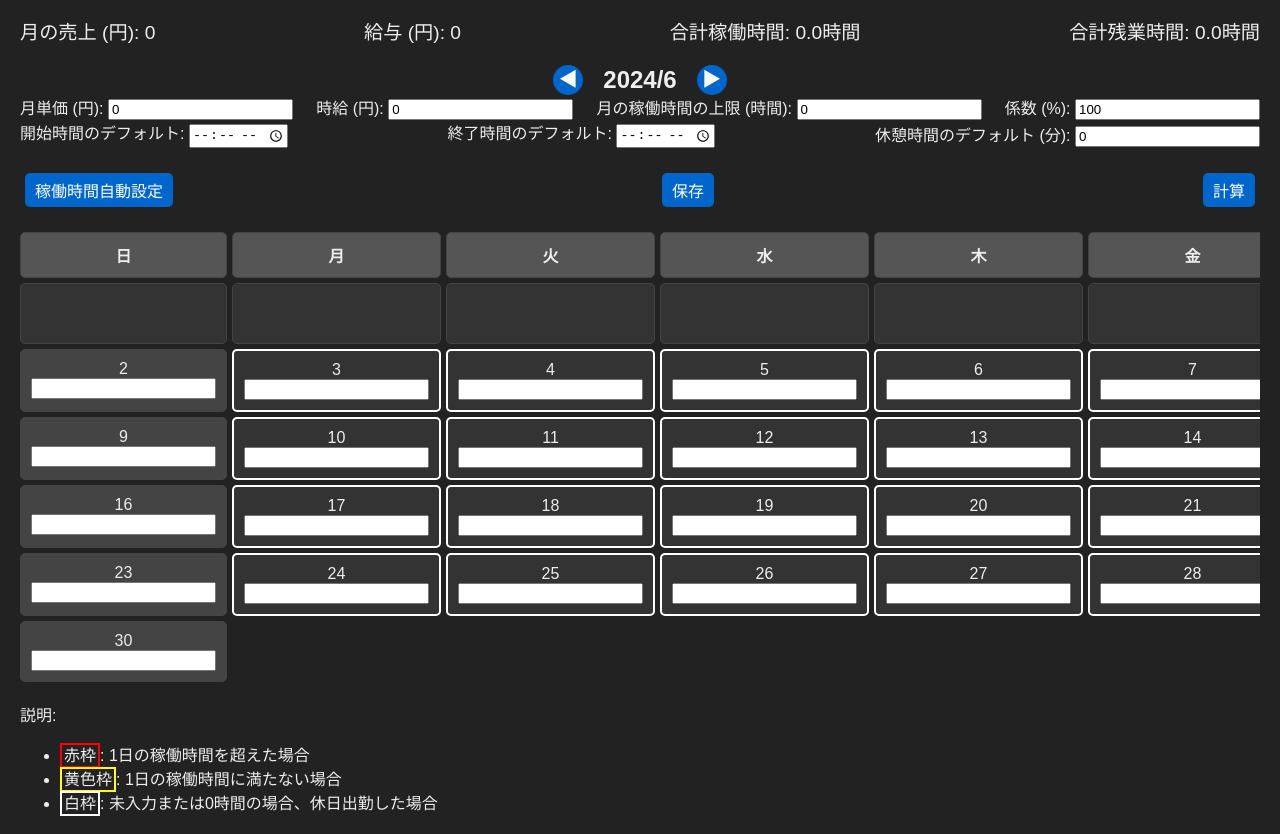
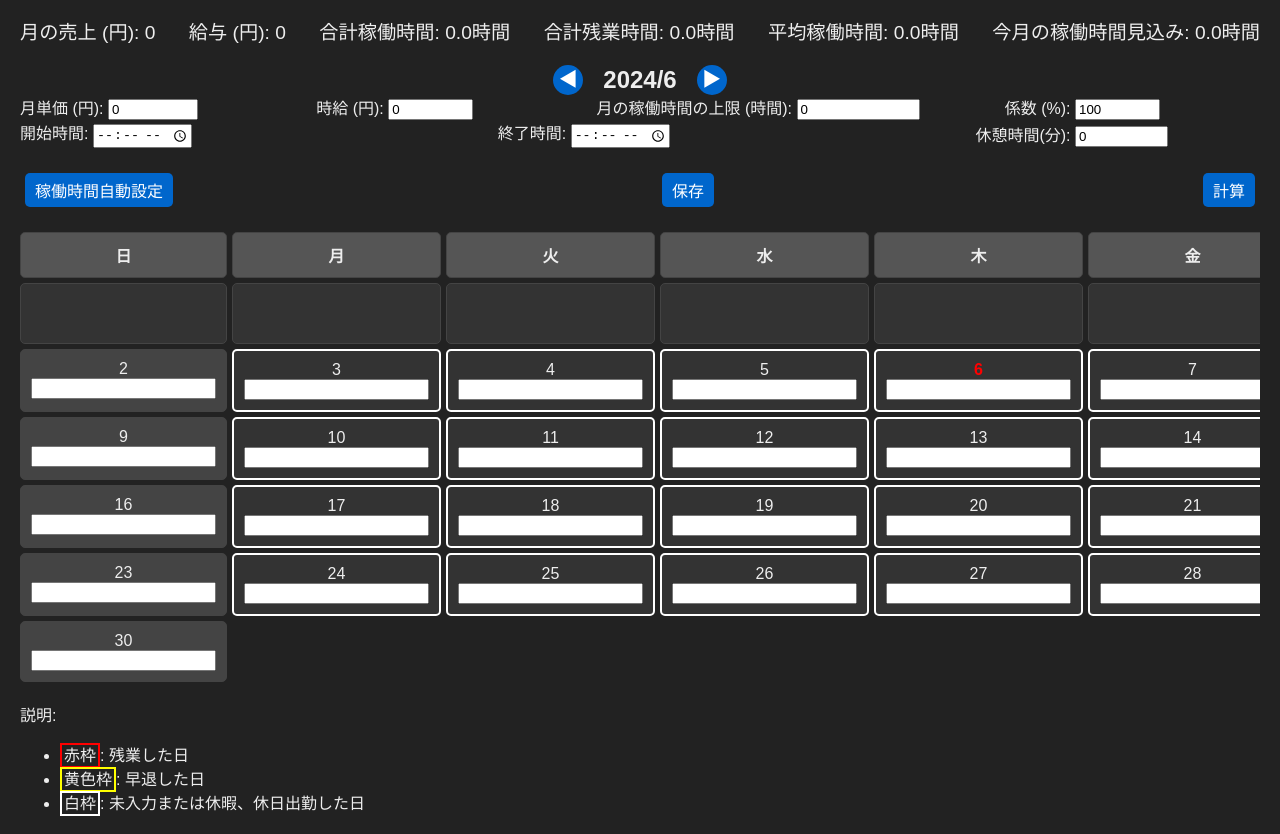
Before and after one commit to ratara84675/TimeManagement, a plain HTML site: page index.html in a window 1280 px wide. Shown: the part 70-904 px from the top of the page. Drawn offline with Linux system fonts and the light colour scheme.

Commit message:
Update index.html

```diff
--- a/index.html
+++ b/index.html
@@ -281,6 +281,11 @@
                 margin-bottom: 10px;
             }
         }
+
+        .today {
+            font-weight: bold;
+            color: red;
+        }
     </style>
 </head>
 
@@ -291,6 +296,8 @@
         <div class="result">給与 (円): <span id="salary">0</span></div>
         <div class="result">合計稼働時間: <span id="total-hours">0</span>時間</div>
         <div class="result">合計残業時間: <span id="total-overtime-hours">0</span>時間</div>
+        <div class="result">平均稼働時間: <span id="average-hours">0</span>時間</div>
+        <div class="result">今月の稼働時間見込み: <span id="estimated-hours">0</span>時間</div>
     </div>
     <div class="controls-container">
         <div class="arrow-button" onclick="changeMonth(-1)">&#9664;</div>
@@ -300,31 +307,31 @@
     <div class="inputs">
         <div>
             <label for="monthly-rate">月単価 (円):</label>
-            <input type="number" id="monthly-rate" min="0" step="1000" value="0" onchange="autoSaveAndCalculate()">
+            <input type="number" id="monthly-rate" min="0" step="1000" value="0" onchange="autoSaveAndCalculate()"style="width: 30%;">
         </div>
         <div>
             <label for="hourly-rate">時給 (円):</label>
-            <input type="number" id="hourly-rate" min="0" step="100" value="0" onchange="autoSaveAndCalculate()">
+            <input type="number" id="hourly-rate" min="0" step="100" value="0" onchange="autoSaveAndCalculate()"style="width: 30%;">
         </div>
         <div>
             <label for="max-hours">月の稼働時間の上限 (時間):</label>
-            <input type="number" id="max-hours" min="0" step="1" value="0" onchange="autoSaveAndCalculate()">
+            <input type="number" id="max-hours" min="0" step="1" value="0" onchange="autoSaveAndCalculate()"style="width: 30%;">
         </div>
         <div>
             <label for="coefficient">係数 (%):</label>
-            <input type="number" id="coefficient" min="0" step="0.01" value="100" onchange="autoSaveAndCalculate()">
+            <input type="number" id="coefficient" min="0" step="0.01" value="100" onchange="autoSaveAndCalculate()"style="width: 30%;">
         </div>
         <div>
-            <label for="default-start-time">開始時間のデフォルト:</label>
+            <label for="default-start-time">開始時間:</label>
             <input type="time" id="default-start-time" onchange="autoSaveAndCalculate()">
         </div>
         <div>
-            <label for="default-end-time">終了時間のデフォルト:</label>
+            <label for="default-end-time">終了時間:</label>
             <input type="time" id="default-end-time" onchange="autoSaveAndCalculate()">
         </div>
         <div>
-            <label for="default-break-time">休憩時間のデフォルト (分):</label>
-            <input type="number" id="default-break-time" min="0" step="1" value="0" onchange="autoSaveAndCalculate()">
+            <label for="default-break-time">休憩時間(分):</label>
+            <input type="number" id="default-break-time" min="0" step="1" value="0" onchange="autoSaveAndCalculate()"style="width: 30%;">
         </div>
     </div>
     <div class="buttons">
@@ -336,21 +343,21 @@
     <div class="legend">
         <p>説明:</p>
         <ul>
-            <li><span style="border: 2px solid red; padding: 2px;">赤枠</span>: 1日の稼働時間を超えた場合</li>
-            <li><span style="border: 2px solid yellow; padding: 2px;">黄色枠</span>: 1日の稼働時間に満たない場合</li>
-            <li><span style="border: 2px solid white; padding: 2px;">白枠</span>: 未入力または0時間の場合、休日出勤した場合</li>
+            <li><span style="border: 2px solid red; padding: 2px;">赤枠</span>: 残業した日</li>
+            <li><span style="border: 2px solid yellow; padding: 2px;">黄色枠</span>: 早退した日</li>
+            <li><span style="border: 2px solid white; padding: 2px;">白枠</span>: 未入力または休暇、休日出勤した日</li>
         </ul>
     </div>
 
     <div id="popup" class="popup">
         <h3>稼働時間とメモ</h3>
-        <label for="popup-start-time">開始時間</label>
-        <input type="time" id="popup-start-time">
-        <label for="popup-end-time">終了時間</label>
-        <input type="time" id="popup-end-time">
-        <label for="popup-break-time">休憩時間 (分)</label>
-        <input type="number" id="popup-break-time" placeholder="休憩時間 (分)" min="0" step="1">
-        <textarea id="popup-note" placeholder="メモ" rows="4"></textarea>
+        <label for="popup-start-time">開始時間</label><br>
+        <input type="time" id="popup-start-time"><br>
+        <label for="popup-end-time">終了時間</label><br>
+        <input type="time" id="popup-end-time"><br>
+        <label for="popup-break-time">休憩時間 (分)</label><br>
+        <input type="number" id="popup-break-time" placeholder="休憩時間 (分)" min="0" step="1"><br>
+        <textarea id="popup-note" placeholder="メモ" rows="4"></textarea><br>
         <div class="popup-buttons">
             <button onclick="savePopupData()">保存</button>
             <button onclick="deletePopupData()">削除</button>
@@ -445,6 +452,8 @@
 
             const firstDay = new Date(currentYear, currentMonth, 1).getDay();
             const daysInMonth = new Date(currentYear, currentMonth + 1, 0).getDate();
+            const today = new Date();
+            const isCurrentMonth = today.getFullYear() === currentYear && today.getMonth() === currentMonth;
 
             const headerDays = ["日", "月", "火", "水", "木", "金", "土"];
             headerDays.forEach(day => {
@@ -478,12 +487,19 @@
                     const nextMondayString = ('0' + (nextMonday.getMonth() + 1)).slice(-2) + '-' + ('0' + nextMonday.getDate()).slice(-2);
                     holidays.push(nextMondayString);
                 }
+
+                // 今日の日付を強調表示
+                if (isCurrentMonth && i === today.getDate()) {
+                    day.classList.add('today');
+                }
+
                 day.innerHTML = `<div>${i}</div><input type="number" min="0" step="0.1" maxlength="2" readonly class="work-hour-input" onclick="openPopup(${i})">`;
                 calendar.appendChild(day);
             }
 
             loadData();
         }
+
 
         function confirmAutoSetWorkHours() {
             if (confirm("稼働時間を自動設定しますか？この操作は元に戻せません。")) {
@@ -559,6 +575,7 @@
         function calculateTotal() {
             let total = 0;
             let totalOvertime = 0;
+            let daysWorked = 0; // 追加: 稼働日数のカウント
             const defaultStartTime = document.getElementById('default-start-time').value;
             const defaultEndTime = document.getElementById('default-end-time').value;
             const defaultBreakTime = parseFloat(document.getElementById('default-break-time').value) || 0;
@@ -567,17 +584,56 @@
             const dailyMaxHours = (end - start) / (1000 * 60 * 60) - (defaultBreakTime / 60);
 
             const inputs = document.querySelectorAll('.day input[type="number"]');
+            const today = new Date();
+            const currentMonth = today.getMonth();
+            const currentYear = today.getFullYear();
+            const currentDay = today.getDate();
+
             inputs.forEach(input => {
-                const hours = parseFloat(input.value) || 0;
-                total += hours;
-                if (hours > dailyMaxHours) {
-                    totalOvertime += (hours - dailyMaxHours);
+                const day = parseInt(input.parentElement.getAttribute('data-day'), 10);
+                if (day <= currentDay) {  // 未来の日付を無視
+                    const hours = parseFloat(input.value) || 0;
+                    const parent = input.parentElement;
+                    const isWeekendOrHoliday = parent.classList.contains('weekend') || parent.classList.contains('holiday');
+                    if (hours > 0 && !isWeekendOrHoliday) {
+                        total += hours;
+                        daysWorked++;
+                    }
+                    if (hours > dailyMaxHours) {
+                        totalOvertime += (hours - dailyMaxHours);
+                    }
+                    highlightInput(input);
                 }
-                highlightInput(input);
             });
+
+            let weekdaysUntilToday = 0;
+            for (let day = 1; day <= currentDay; day++) {
+                const date = new Date(currentYear, currentMonth, day);
+                const isWeekendOrHoliday = date.getDay() == 0 || date.getDay() == 6 || holidays.includes(('0' + (currentMonth + 1)).slice(-2) + '-' + ('0' + day).slice(-2));
+                if (!isWeekendOrHoliday) {
+                    weekdaysUntilToday++;
+                }
+            }
+
+            let weekdaysInMonth = 0;
+            const daysInMonth = new Date(currentYear, currentMonth + 1, 0).getDate();
+            for (let day = 1; day <= daysInMonth; day++) {
+                const date = new Date(currentYear, currentMonth, day);
+                const isWeekendOrHoliday = date.getDay() == 0 || date.getDay() == 6 || holidays.includes(('0' + (currentMonth + 1)).slice(-2) + '-' + ('0' + day).slice(-2));
+                if (!isWeekendOrHoliday) {
+                    weekdaysInMonth++;
+                }
+            }
+
+            const averageHours = daysWorked ? (total / daysWorked) : 0;
+            const estimatedHours = averageHours * weekdaysInMonth;
+
             document.getElementById('total-hours').innerText = total.toFixed(1);
             document.getElementById('total-overtime-hours').innerText = totalOvertime.toFixed(1);
+            document.getElementById('average-hours').innerText = averageHours.toFixed(1);
+            document.getElementById('estimated-hours').innerText = estimatedHours.toFixed(1);
         }
+
 
         function calculateRevenue() {
             calculateTotal();
```
